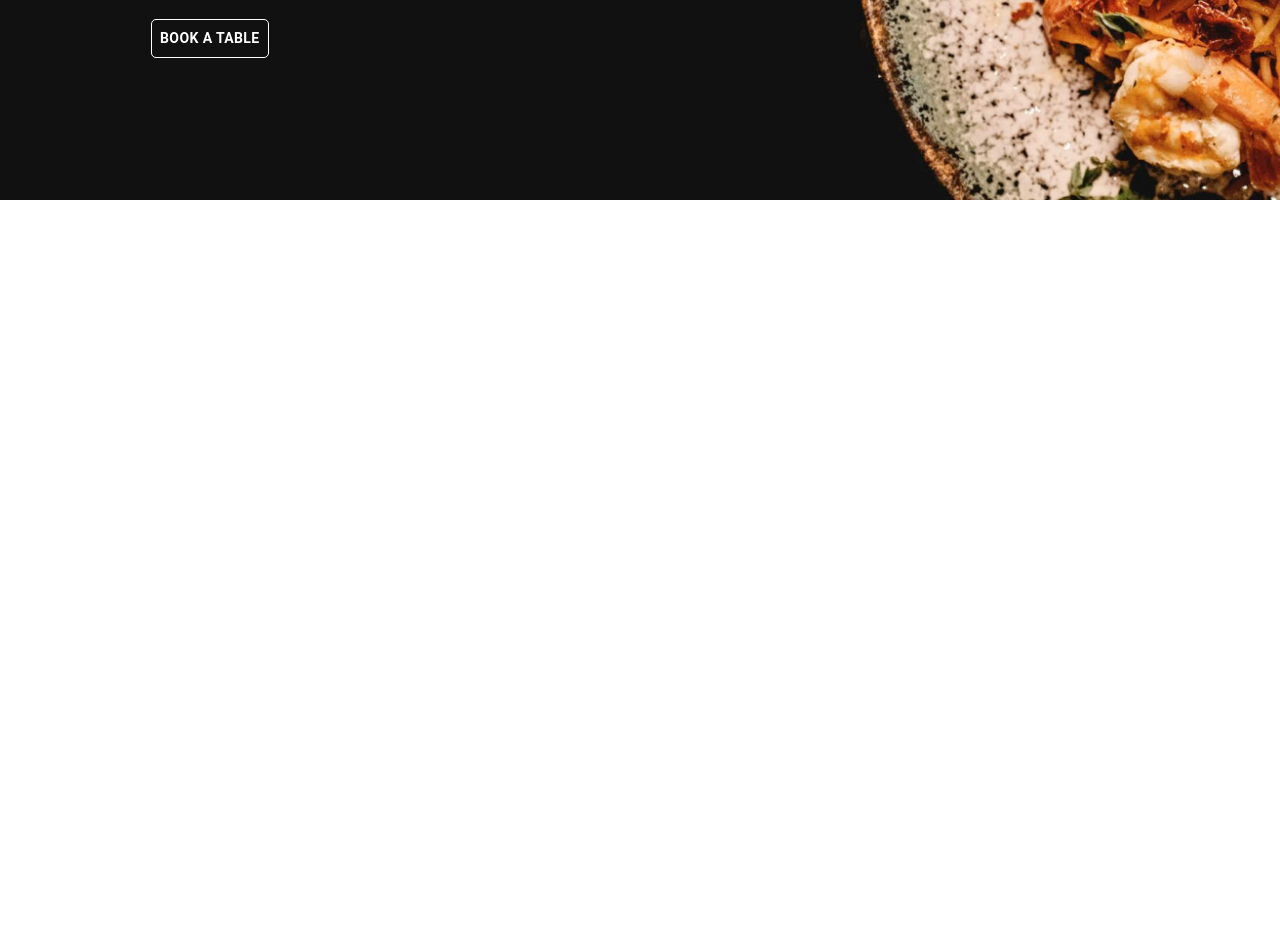
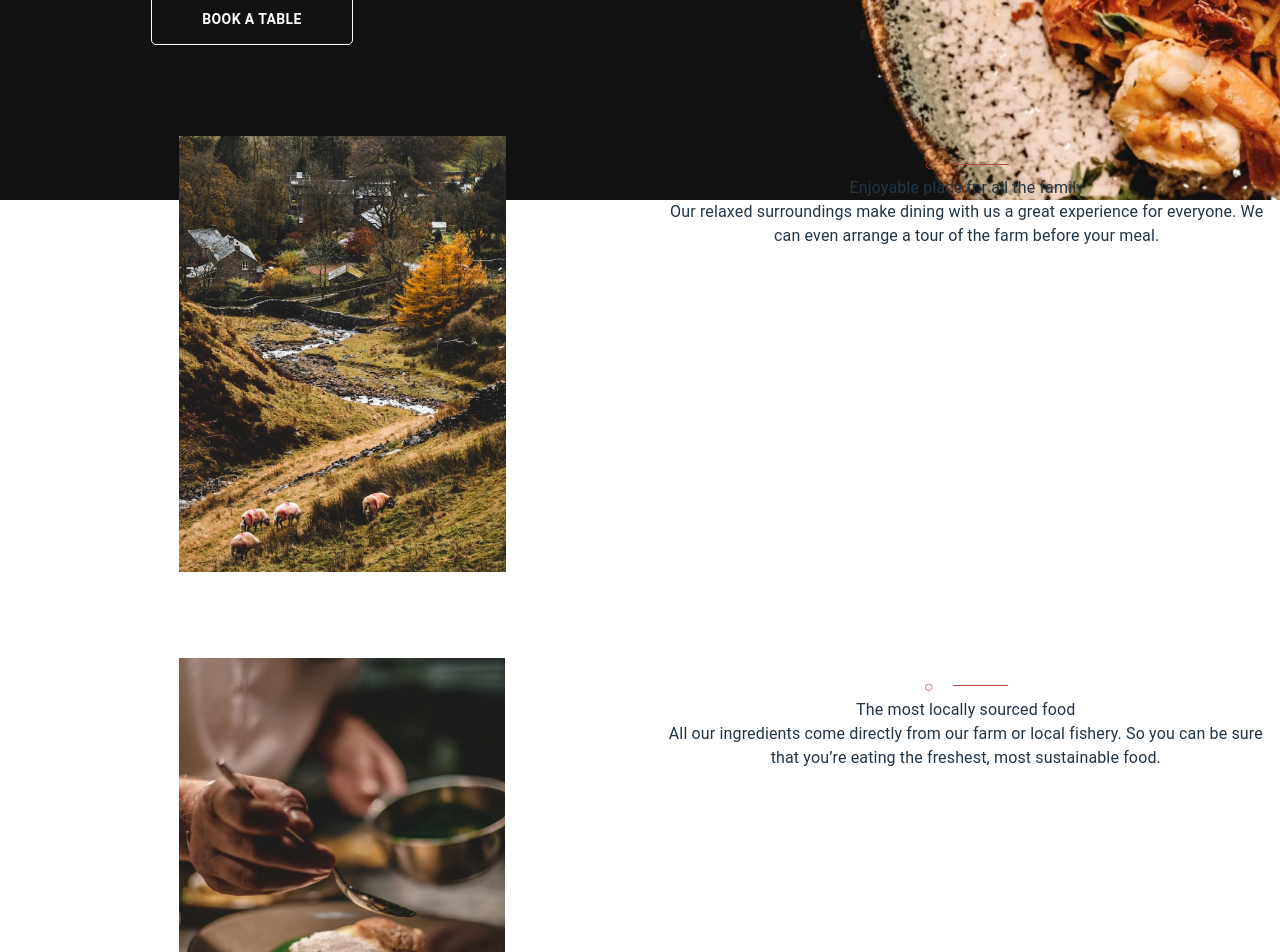
Before and after one commit to ItaloDev-Marcelo/DineRestaurant-CH-MUI-17, a React (Vite) app: page / in a window 1280 px wide. Shown: the part 600-1552 px from the top of the page. Before the commit the page ends 800 px from the top, so only its background shows below. Built offline with nearby package versions, Linux system fonts and the light colour scheme.

Commit message:
update files home and aboutUs

```diff
--- a/src/App.css
+++ b/src/App.css
@@ -7,7 +7,7 @@
 
 
 body
-.header-section {
+.Dine-home {
   background-image: url(./assets/images/homepage/hero-bg-mobile@2x.jpg);
   background-repeat: no-repeat;
   background-size: cover;
@@ -16,13 +16,57 @@ body
 }
 
 
+ .tablet img , .desktop img {
+  max-width: 100%;
+  width: 50%;
+}
+
+.mobile img {
+  width: 75%;
+}
+
+.mobile {
+  display: block;
+}
+
+.tablet, .desktop {
+  display: none
+}
+
+
+.line-image {
+  display: flex;
+  justify-content: center;
+  align-items: center;
+}
+
+.bubble {
+  color: #B54949;
+}
+
+.line {
+  margin-left: 1.2em;
+  width: 55px;
+  height: 1px;
+  background-color: #B54949;
+}
+
+
 
 @media (min-width: 600px)  {
 
 body
-.header-section {
+.Dine-home {
   background-image: url(./assets/images/homepage/hero-bg-tablet@2x.jpg);
 
+}
+
+.tablet {
+  display: block;
+}
+
+.mobile {
+  display: none;
 }
 
 
@@ -32,10 +76,18 @@ body
 @media (min-width: 1200px)  {
 
   body
-  .header-section {
+  .Dine-home {
     background-image: url(./assets/images/homepage/hero-bg-desktop@2x.jpg);
 
   }
 
 
+  .mobile, .tablet {
+    display: none;
   }
+
+  .desktop {
+    display: block;
+  }
+
+  }
--- a/src/App.jsx
+++ b/src/App.jsx
@@ -1,5 +1,6 @@
 
 import './App.css'
+import AboutUs from './Pages/AboutUs'
 import Home from './Pages/Home'
 
 function App() {
@@ -7,6 +8,9 @@ function App() {
   return (
     <>
      <Home/>
+     <main>
+        <AboutUs/>
+     </main>
     </>
   )
 }
--- a/src/Pages/AboutUs.jsx
+++ b/src/Pages/AboutUs.jsx
@@ -0,0 +1,57 @@
+import { Box, Paper, Stack, Typography } from "@mui/material";
+
+import CheepImage1 from '../assets/images/homepage/enjoyable-place-mobile@2x.jpg';
+import CheepImage2 from '../assets/images/homepage/enjoyable-place-tablet@2x.jpg';
+import CheepImage3 from '../assets/images/homepage/enjoyable-place-desktop@2x.jpg';
+
+import FoodPlate1 from '../assets/images/homepage/locally-sourced-mobile@2x.jpg'
+import FoodPlate2 from '../assets/images/homepage/locally-sourced-tablet@2x.jpg'
+import FoodPlate3 from '../assets/images/homepage/locally-sourced-desktop@2x.jpg'
+
+export default function AboutUs() {
+  return (
+    <Stack component='section' className="Travel-plates" padding='1em' textAlign='center'
+     >
+       <Stack component='article'  flexDirection={{lg: 'row'}} sx={{position: 'relative', top: '-5em'}}>
+              <Box className='mobile'  >
+              <img src={CheepImage1} alt="" />
+              </Box>
+              <Box className='tablet' >
+              <img src={CheepImage2} alt="" />
+              </Box>
+              <Box className='desktop' >
+              <img src={CheepImage3} alt="" />
+              </Box>
+          <Stack component='div' margin='1em 0'>
+              <Box className='line-image'position='relative'>
+                 <Box className='bubble'>○</Box>
+                 <Box className='line'></Box>
+              </Box>
+              <Typography component='h2'><Typography component='strong' >Enjoyable place for all the family</Typography> </Typography>
+              <Typography component='p'>Our relaxed surroundings make dining with us a great experience for everyone. We can even arrange
+              a tour of the farm before your meal.</Typography>
+          </Stack>
+       </Stack>
+       <Stack component='article' flexDirection={{lg: 'row'}} >
+          <Box className='mobile'>
+              <img src={FoodPlate1} alt="" />
+              </Box>
+              <Box className='tablet'>
+              <img src={FoodPlate2} alt="" />
+              </Box>
+              <Box className='desktop'>
+              <img src={FoodPlate3} alt="" />
+              </Box>
+          <Stack component='div' margin='1em 0'>
+              <Box className='line-image' position='relative'>
+              <Box className='bubble'>○</Box>
+              <Box className='line'></Box>
+              </Box>
+              <Typography component='h2'><Typography component='strong'>The most locally sourced food</Typography></Typography>
+              <Typography component='p'>All our ingredients come directly from our farm or local fishery. So you can be sure that you’re
+              eating the freshest, most sustainable food.</Typography>
+          </Stack>
+       </Stack>
+    </Stack>
+  )
+}
--- a/src/Pages/Home.jsx
+++ b/src/Pages/Home.jsx
@@ -2,16 +2,16 @@ import {Stack, Box, AppBar, Typography, Button} from '@mui/material'
 import logo from '../assets/images/logo.svg';
 export default function Home() {
   return (
-     <Stack className='header-section' position='relative'>
-        <AppBar color='trasparent' sx={{display: {xs: 'none', lg: 'block'}, boxShadow: 'none', paddingTop: '3em', paddingLeft: '10em'}} >
+     <Stack className='Dine-home' component='header' position='relative'>
+        <AppBar color='trasparent' position='static' sx={{display: {xs: 'none', lg: 'block'}, boxShadow: 'none', paddingTop: '3em', paddingLeft: '10em'}} >
            <img src={logo} alt=''/>
         </AppBar>
-        <Box sx={{color: 'white',maxWidth: {lg: '700px'}, padding: {xs: '4em'}, position: 'relative', top: {xs: '14em', sm: '17em', md: '20em', lg: '10em'}, left: {lg: '5.5em'}, textAlign: {xs: 'center', lg: 'left'}}}>
+        <Box sx={{color: 'white',maxWidth: {lg: '700px'}, padding: {xs: '4em'}, position: 'relative', top: {xs: '9em', sm: '17em', md: '20em', lg: '2.5em'}, left: {lg: '5.5em'}, textAlign: {xs: 'center', lg: 'left'}}}>
            <Typography component='p' margin='1em 0'  display={{xs: 'block', lg: 'none'}}> <Typography component='strong' fontSize='2em'>dine</Typography>   </Typography>
            <Typography component='h1' fontSize={{xs: '2em', lg: '5em'}} padding={{xs: '0 1em', lg: '0'}} marginBottom={{xs: '1em' ,lg: '0'}}>Exquisite dining since 1989</Typography>
            <Typography component='p' maxWidth={{lg: '350px'}} margin='1em 0' lineHeight='2em'>Experience our seasonal menu in beautiful country surroundings. Eat the freshest produce from
            the comfort of our farmhouse.</Typography>
-           <Button sx={{background: 'trasparent', fontWeight: '600', position: 'relative', top: '2em', border: 'none', outline: '1px solid white',color: '#fff', '&:hover': {background: 'white', color: '#000'}}}>Book a table</Button>
+           <Button sx={{background: 'trasparent', width: '200px', height: '50px', fontWeight: '600', position: 'relative', top: '2em', border: 'none', outline: '1px solid white',color: '#fff', '&:hover': {background: 'white', color: '#000'}}}>Book a table</Button>
         </Box>
      </Stack>
   )
```
